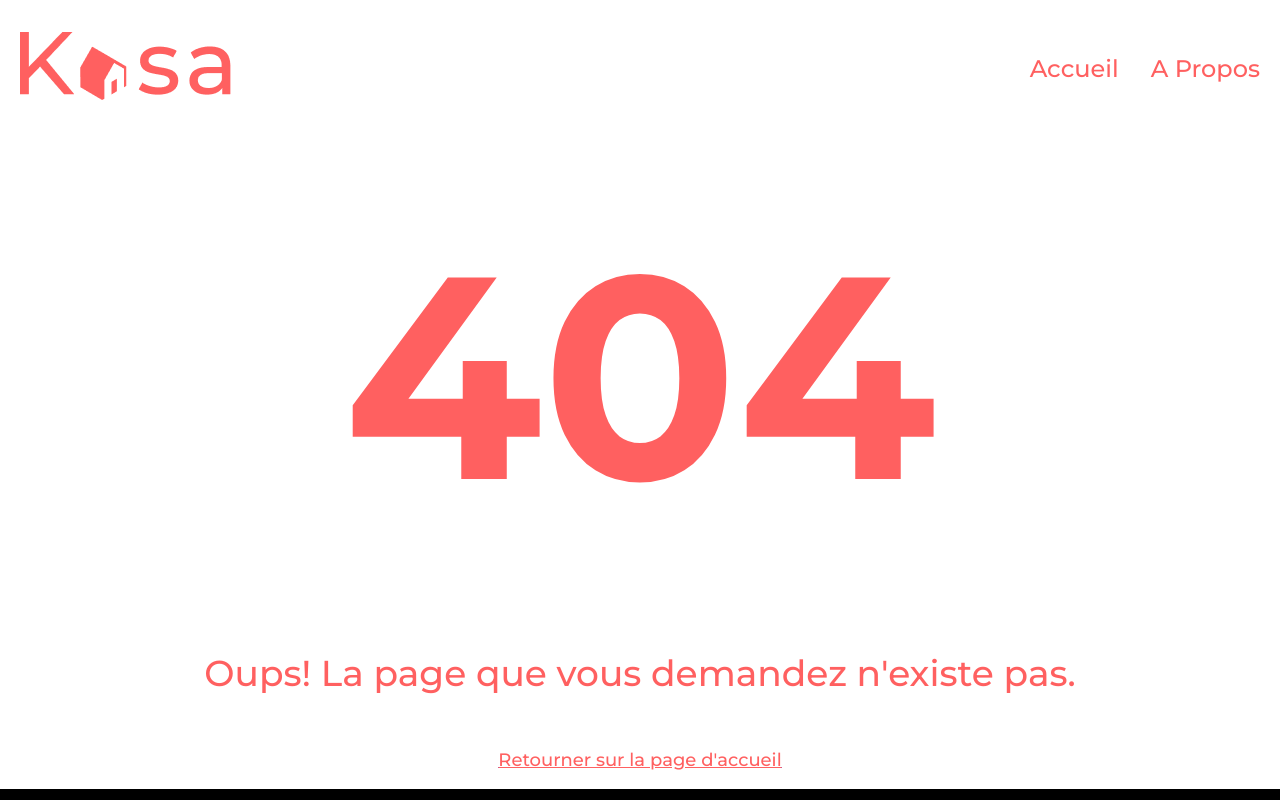
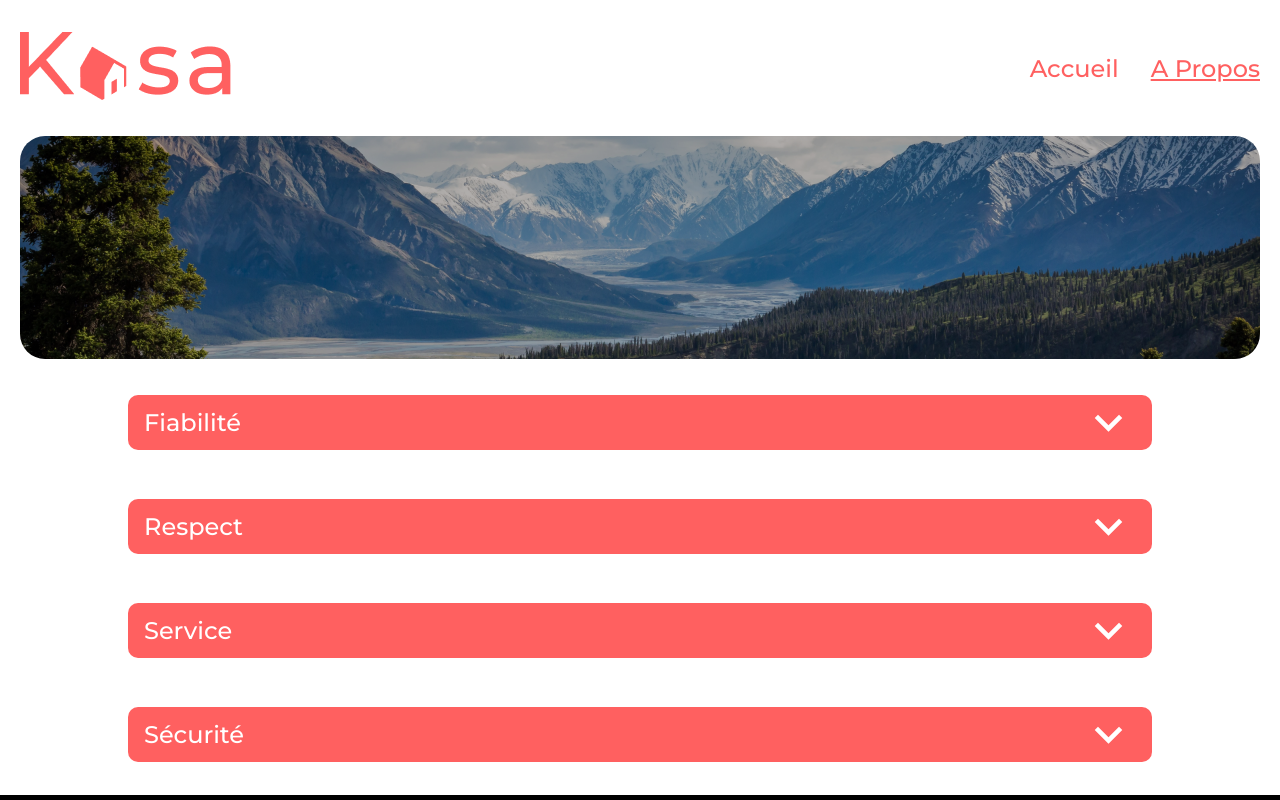
Before and after one commit to fgael/GaelFoini_11_06072023, a React (Create React App) app: page /GaelFoini_11_06072023/about in a window 1280 px wide. Before the commit this address had no page. Shown: the top 800 px of the page. Built offline with nearby package versions, Linux system fonts and the light colour scheme.

Commit message:
add basename

```diff
--- a/src/App.js
+++ b/src/App.js
@@ -11,12 +11,10 @@ const App = () => {
     document.title = "Kasa";
   }, []);
   return (
-    <BrowserRouter>
+    <BrowserRouter basename="/GaelFoini_11_06072023">
       <AppWrapper>
         <Routes>
           <Route path="/" element={<Home />} />
-          {/* Github page route */}
-          <Route path="/GaelFoini_11_06072023" element={<Home />} />
           <Route path="/about" element={<About />} />
           <Route path="/accommodation/:id" element={<Accommodation />} />
           <Route path="*" element={<Error404 />} />
--- a/src/components/Banner.js
+++ b/src/components/Banner.js
@@ -11,7 +11,7 @@ const Banner = ({ bannerImg, title, customHeight }) => {
       <img
         src={bannerImg}
         alt="Banner"
-        style={{ height: isResponsive ? customHeight : "auto" }}
+        style={{ height: isResponsive ? customHeight : "" }}
       />
       {/* affichage du titre uniquement si props fourni */}
       {title && <h1>{title}</h1>}
```
